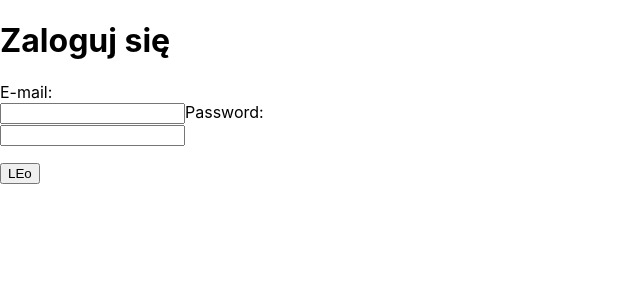
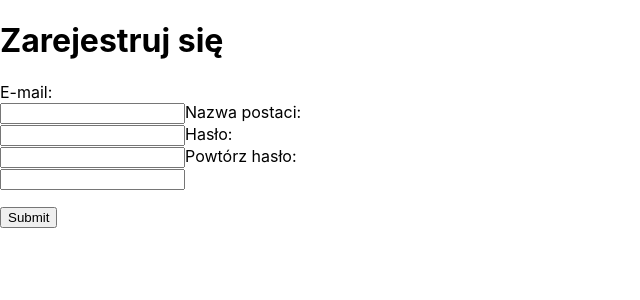
Before and after one commit to Hunciak/gladiaTytusFront, a React (Create React App) app: page / in a window 1280 px wide. Shown: the top 300 px of the page, without its empty margins (0-640 px from the left). Built offline with nearby package versions, Linux system fonts and the light colour scheme.

Commit message:
Sending SignUp form into be into database.

```diff
--- a/package.json
+++ b/package.json
@@ -10,6 +10,7 @@
     "@types/node": "^16.18.14",
     "@types/react": "^18.0.28",
     "@types/react-dom": "^18.0.11",
+    "axios": "^1.3.4",
     "react": "^18.2.0",
     "react-dom": "^18.2.0",
     "react-router-dom": "^6.8.2",
--- a/src/App.tsx
+++ b/src/App.tsx
@@ -2,13 +2,14 @@ import React from 'react';
 import logo from './logo.svg';
 import './App.css';
 import {SignIn} from "./components/SignIn/SignIn";
+import { SignUp } from './components/SignUp/SignUp';
 
 const App = () => {
 
 
   return (
       <div>
-        {SignIn()}
+        {SignUp()}
       </div>
   )
 }
--- a/src/components/SignUp/SignUp.tsx
+++ b/src/components/SignUp/SignUp.tsx
@@ -1,31 +1,64 @@
-import React, { useState } from "react";
+import React, {SyntheticEvent, useState} from "react";
+
+
+
 
 
 export const SignUp = () => {
 
-
+        const [id, setId] = useState('');
         const [form, setForm] = useState({
-            id: '',
             email: '',
             name: '',
             password: '',
-            repPassword: '',
+        });
+        const [repPass, setRepPass] = useState({
+            validPass: '',
         });
 
-    function saveUser() {
+    const saveUser = async (e: SyntheticEvent) => {
+        e.preventDefault();
+
+        if (!repPass || repPass.validPass !== form.password) {
+            throw new Error('Hasła nie są takie same lub należy wypełnić powtórzenie hasła!');
+        }
+
+
+        try{
+            const res = await fetch(`http://localhost:3001/user`, {
+                method: 'POST',
+                headers: {
+                    'Content-Type': 'application/json'
+                },
+                body: JSON.stringify(form)
+            })
+
+            const data = await res.json();
+            setId(data.id)
+        } catch (error) {
+            console.log('jebany blad',error)
+        }
+
 
     }
+
 
     const updateForm = (key: string, value: any) => {
         setForm(form => ({
             ...form,
             [key]: value,
         }))
-    };
+        setRepPass(repPass => ({
+            ...repPass,
+            [key]: value,
+        }))
+    }
+
+
 
     return (
         <form className='sign-up' action='' onSubmit={saveUser}>
-            <h1>Zaloguj się</h1>
+            <h1>Zarejestruj się</h1>
             <p>
                 <label>
                     E-mail: <br/>
@@ -62,19 +95,19 @@ export const SignUp = () => {
                 </label>
 
                 <label>
-                    Hasło: <br/>
+                    Powtórz hasło: <br/>
                     <input
                         type="password"
-                        name="repPassword"
+                        name="repPass"
                         required
                         maxLength={30}
-                        value={form.repPassword}
-                        onChange={e => updateForm('repPassword', e.target.value)}
+                        value={repPass.validPass}
+                        onChange={e => updateForm('validPass', e.target.value)}
                     />
                 </label>
 
             </p>
-            <button>LEo</button>
+            <input type="submit"/>
         </form>
     )
 }
```
Also changed, not shown: 1 other file (tests, documents, lock files or other folders).
